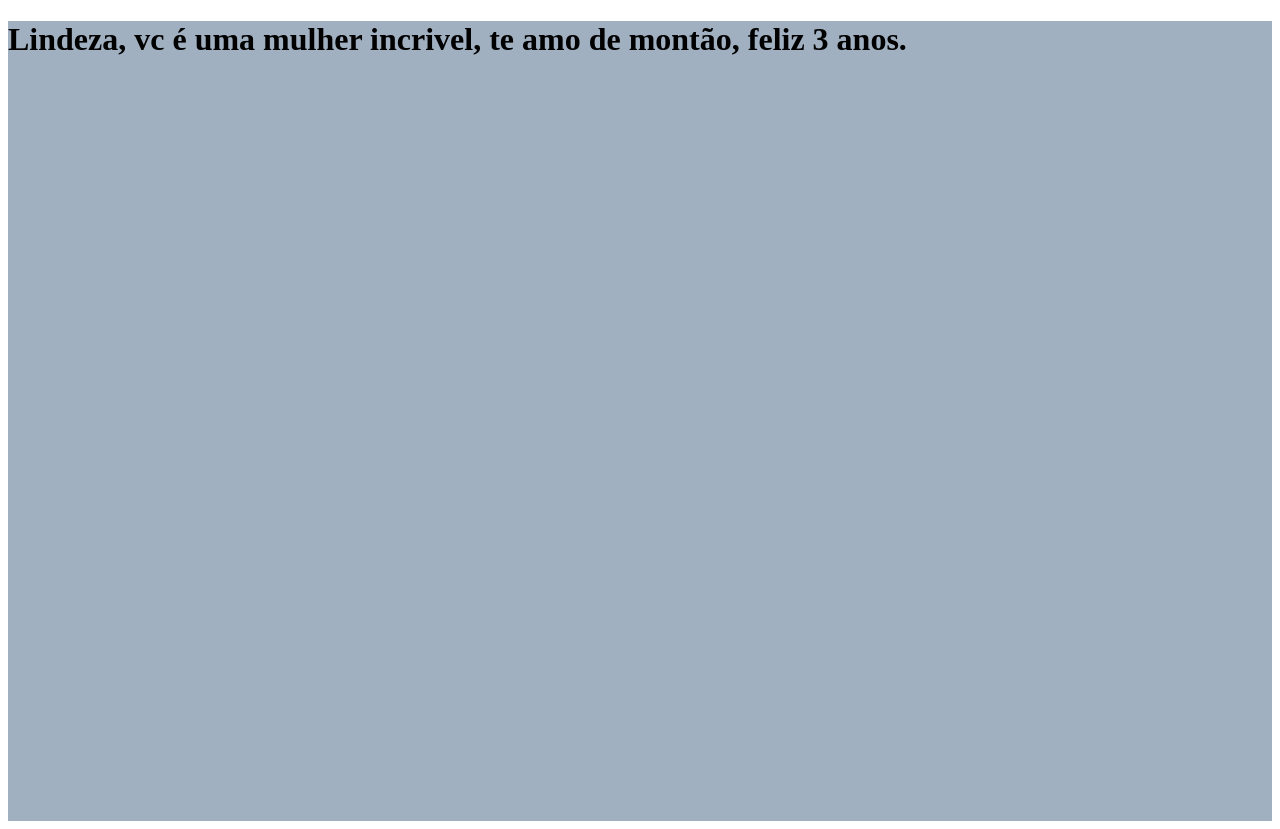
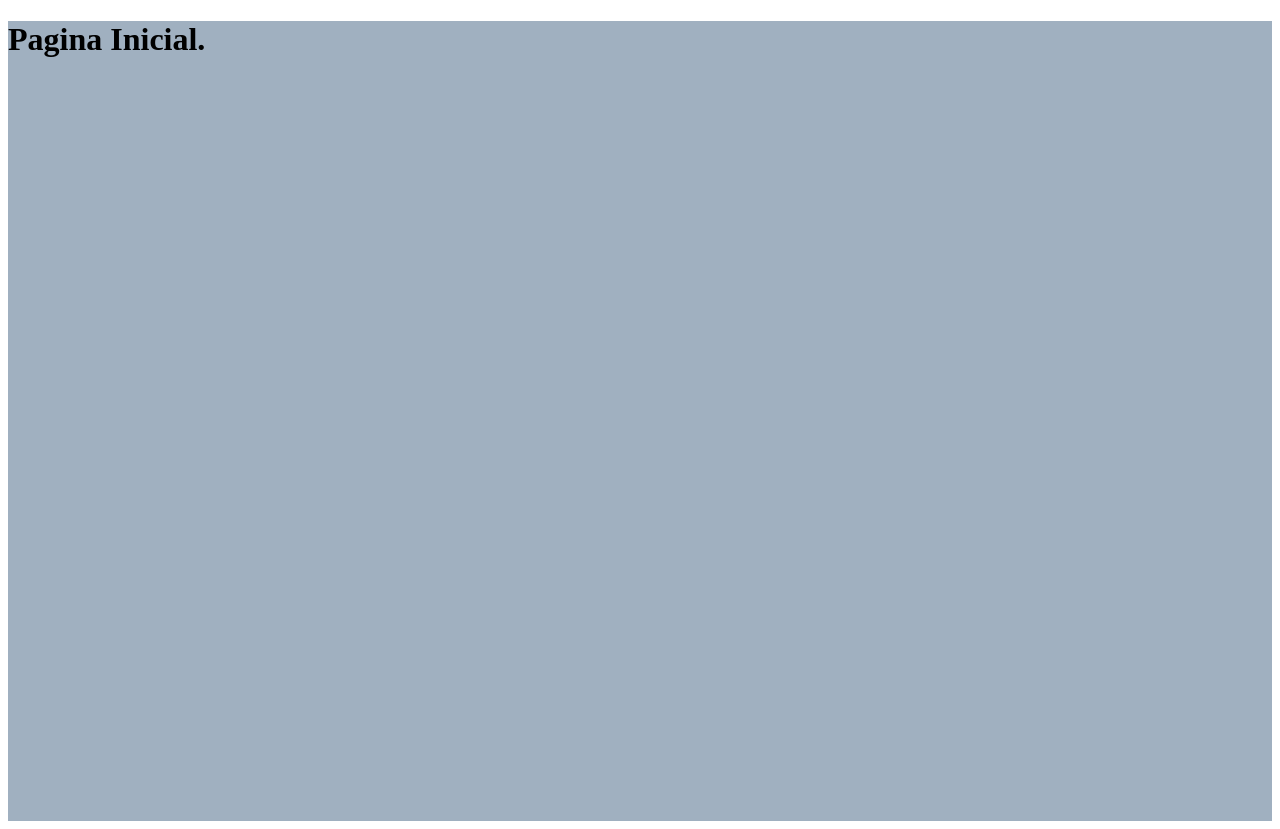
Before and after one commit to irwingileck/clone-tabnews, a Next.js app: page / in a window 1280 px wide. Built offline with nearby package versions, Linux system fonts and the light colour scheme.

Commit message:
Atualizando pagina `index.js`

```diff
--- a/pages/index.js
+++ b/pages/index.js
@@ -8,9 +8,7 @@ function Home() {
 
   return (
     <div style={estiloContainer}>
-      <h1>
-        Lindeza, vc é uma mulher incrivel, te amo de montão, feliz 3 anos.
-      </h1>
+      <h1>Pagina Inicial.</h1>
     </div>
   );
 }
```
